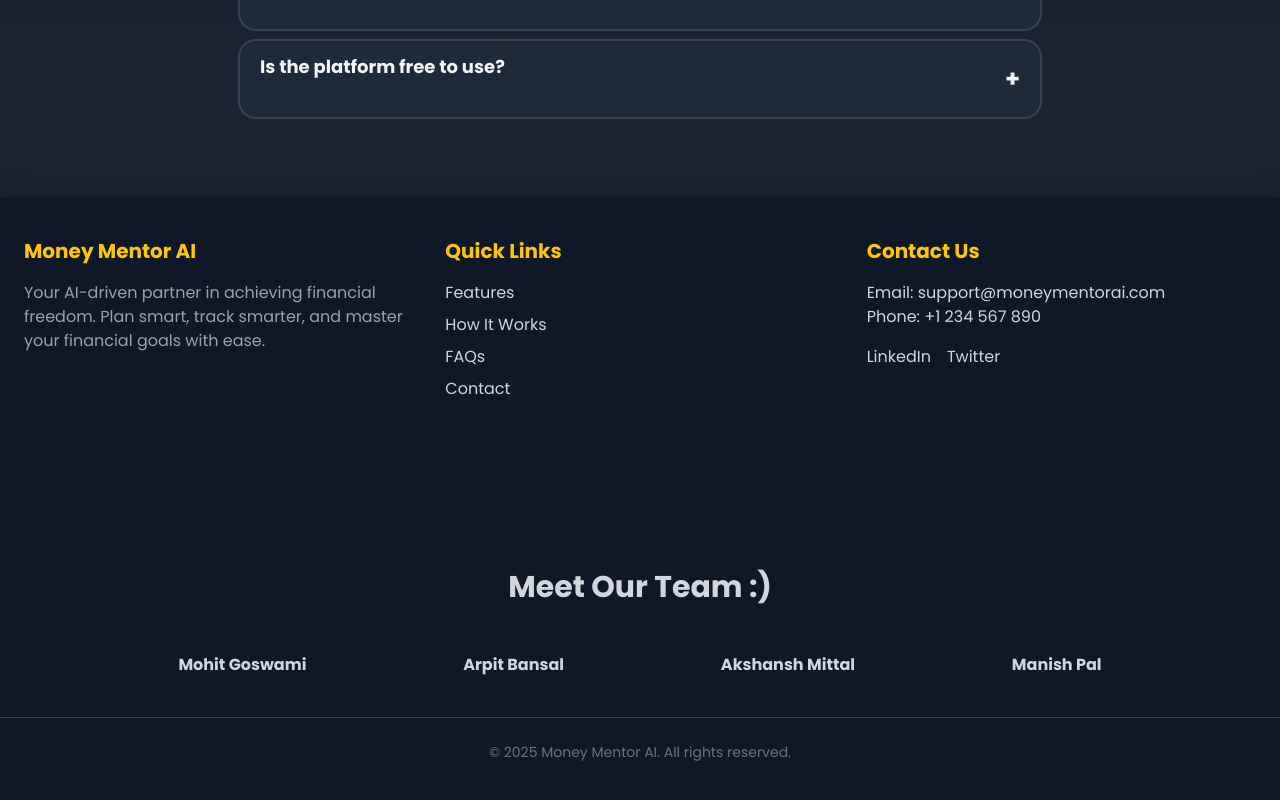
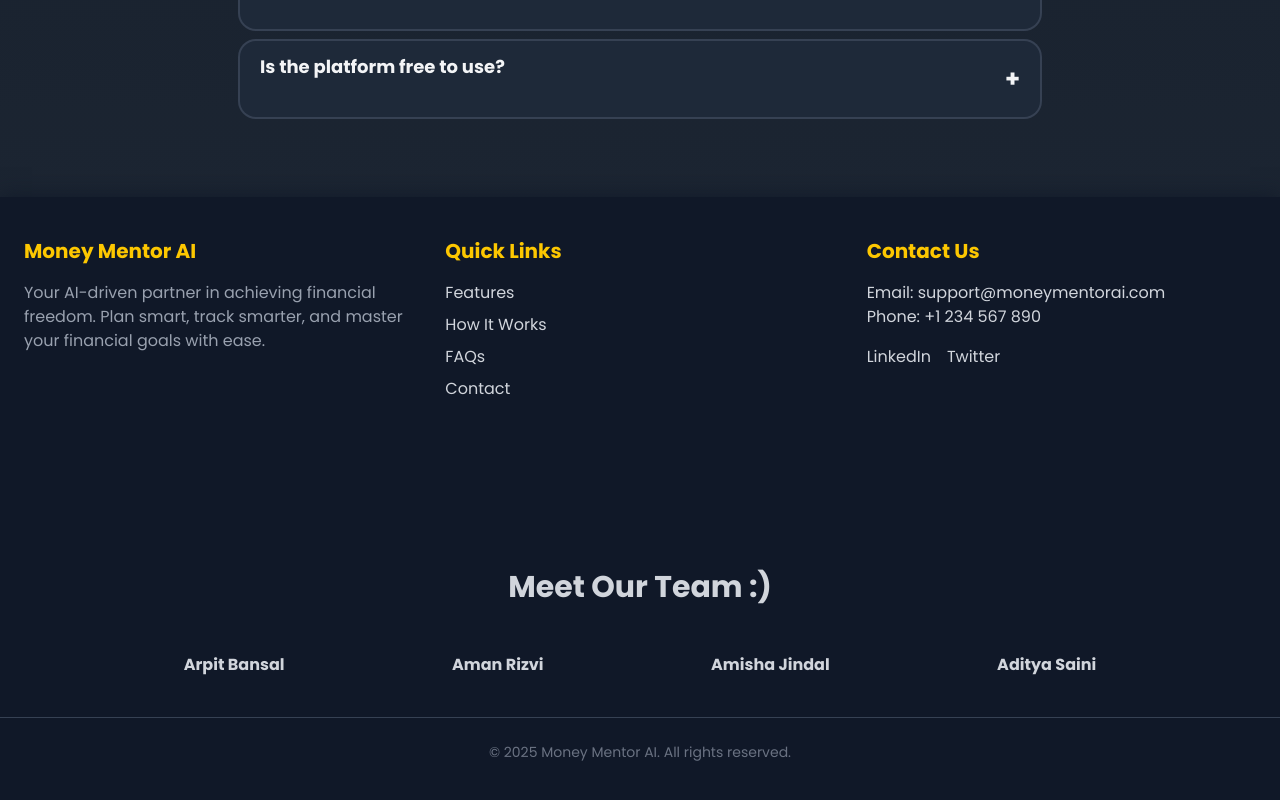
Before and after one commit to Mohitgoswami18/MoneyMentorAI, a React (Vite) app: page / in a window 1280 px wide. Shown: the part 3635-4435 px from the top of the page. Built offline with nearby package versions, Linux system fonts and the light colour scheme; no server answers; a web font is replaced by a local one.

Commit message:
update team member names in Footer component

```diff
--- a/src/components/Footer.jsx
+++ b/src/components/Footer.jsx
@@ -54,10 +54,10 @@ function Footer() {
             <div>
               <div className='mt-12 font-bold text-gray-300 text-3xl mx-auto text-center pt-30 '>Meet Our Team :)</div>
               <div className='flex mt-12 font-bold max-w-[1080px] mx-auto justify-around'>
-                <p1> Mohit Goswami </p1>
-                <p1> Arpit Bansal </p1>
-                <p1> Akshansh Mittal </p1>
-                <p1> Manish Pal </p1>
+                <p1> Arpit Bansal</p1>
+                <p1> Aman Rizvi </p1>
+                <p1> Amisha Jindal </p1>
+                <p1> Aditya Saini </p1>
               </div>
             </div>
 
```
